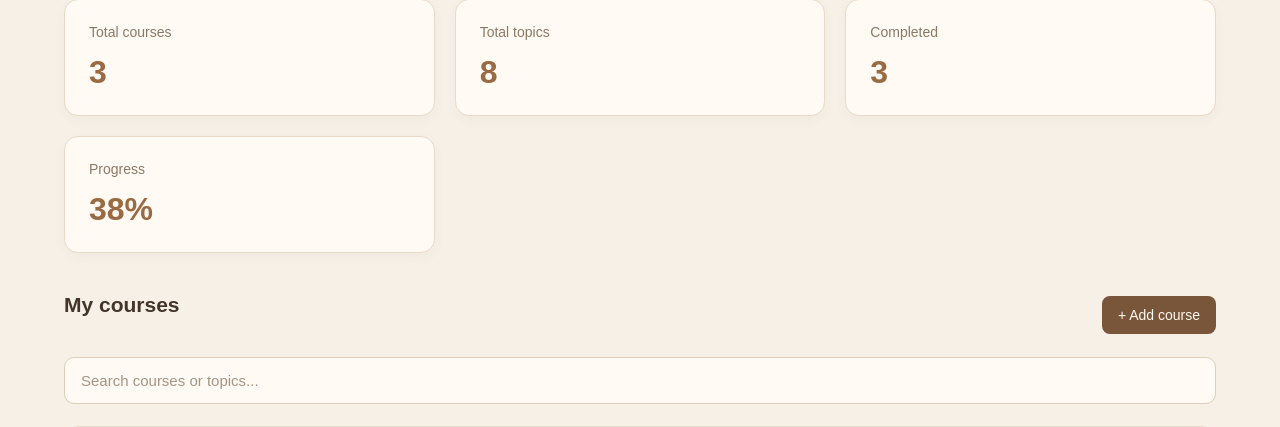
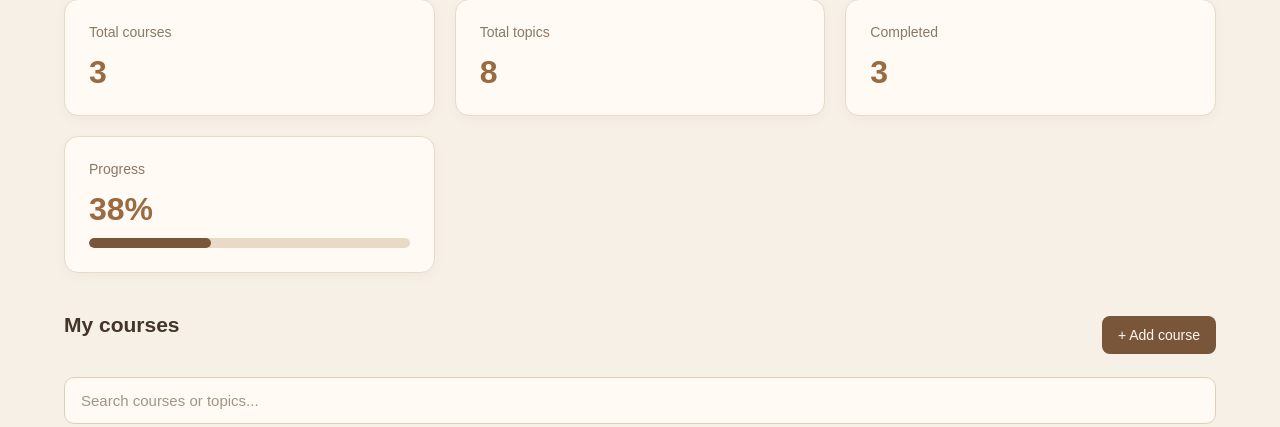
Before and after one commit to Obito-del/Study-Manager, a Flask app: page / in a window 1280 px wide. Shown: the part 278-705 px from the top of the page. Run offline with Flask 3, Linux system fonts and the light colour scheme.

Commit message:
added a progress bar

```diff
--- a/static/style.css
+++ b/static/style.css
@@ -221,3 +221,21 @@ button:hover {
     border-color: #8a6849;
     font-weight: bold;
 }
+
+
+/* progres bar */
+.progress-bar {
+    width: 100%;
+    height: 10px;
+    background: #e8dac7;
+    border-radius: 10px;
+    overflow: hidden;
+    margin-top: 10px;
+}
+
+.progress-fill {
+    height: 100%;
+    background: #79553a;
+    border-radius: 10px;
+    transition: width .4s ease;
+}
--- a/templates/index.html
+++ b/templates/index.html
@@ -38,10 +38,16 @@
                     <p id="completed-topics">{{ completed_topics }}</p>
                 </div>
 
-                <div class="progress-card">
-                    <h3>Progress</h3>
-                    <p id="progress">{{ progress }}%</p>
-                </div>
+
+<div class="progress-card">
+    <h3>Progress</h3>
+    <p id="progress">{{ progress }}%</p>
+
+    <div class="progress-bar">
+        <div class="progress-fill" style="width: {{ progress }}%;"></div>
+    </div>
+</div>
+
             </div>
         </section>
 
```
